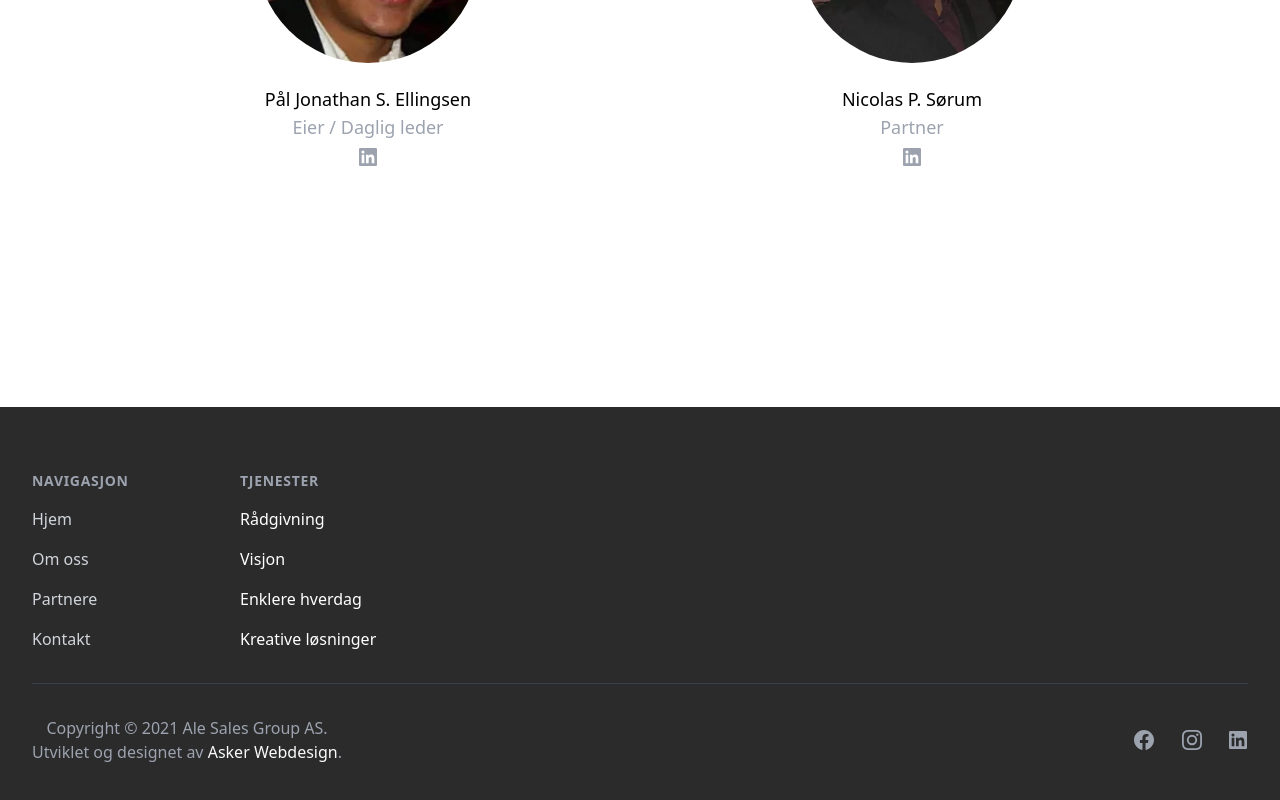
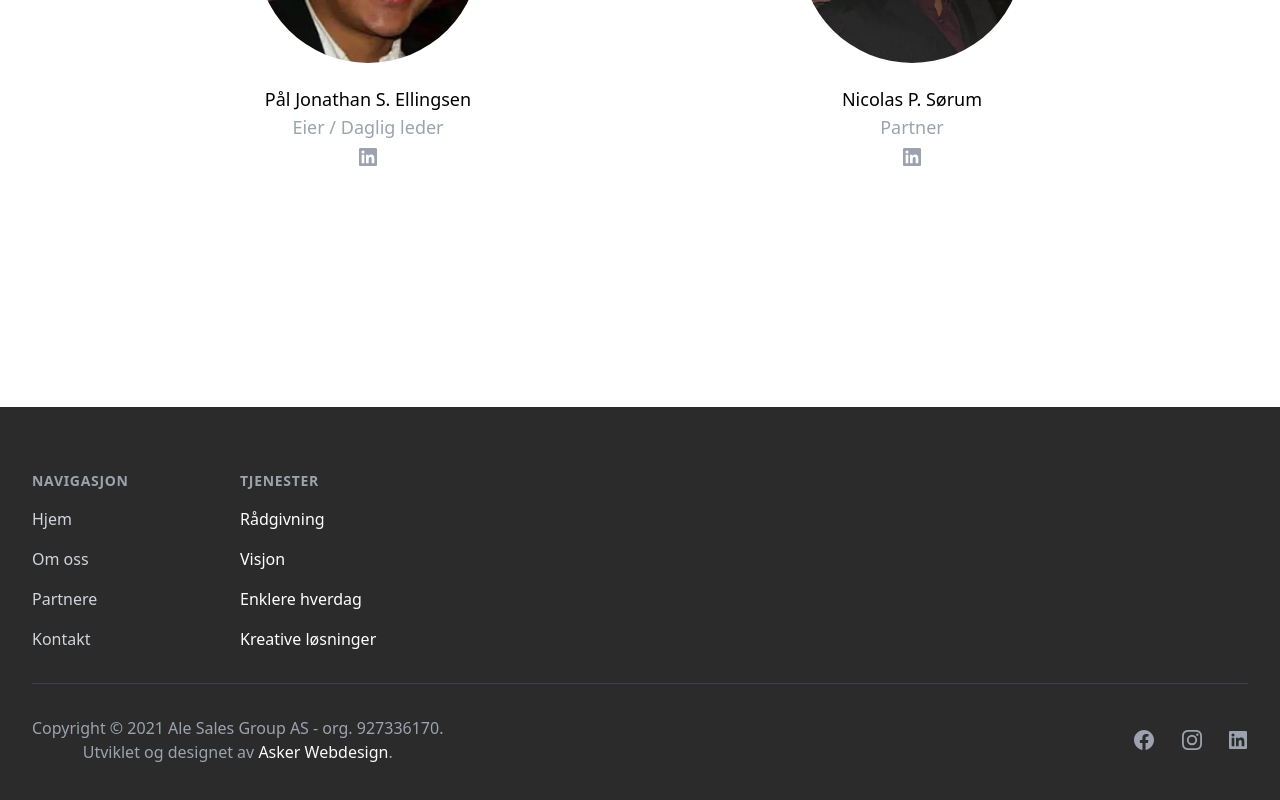
Before and after one commit to NikolaiWaerpen/ale-sales-group, a Next.js app: page / in a window 1280 px wide. Shown: the part 5267-6067 px from the top of the page. Built offline with nearby package versions, Linux system fonts and the light colour scheme; what @tailwindcss/typography would draw is missing.

Commit message:
chore: add org number

```diff
--- a/src/components/Footer/index.tsx
+++ b/src/components/Footer/index.tsx
@@ -153,7 +153,7 @@ export default function Footer() {
           </div>
           <div>
             <p className="text-base text-gray-400 xl:text-center">
-              Copyright &copy; 2021 Ale Sales Group AS.
+              Copyright &copy; 2021 Ale Sales Group AS - org. 927336170.
             </p>
             <p className="text-base text-gray-400 xl:text-center">
               Utviklet og designet av{" "}
```
